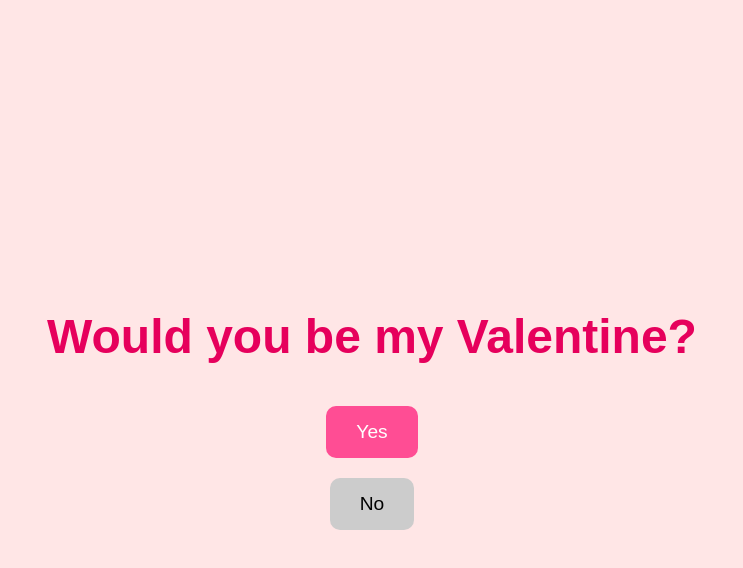
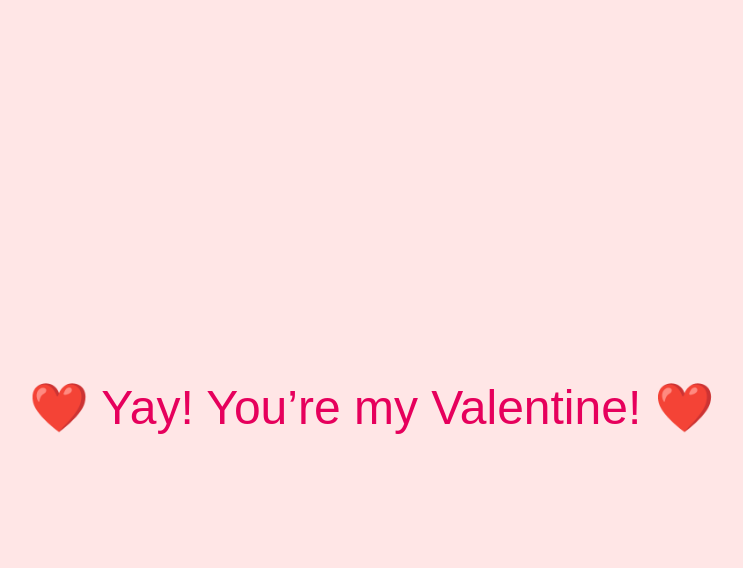
Before and after one commit to Dracofrfr/websites, a plain HTML site: page valentine/index.html in a window 1280 px wide. Both pictures are taken after a click on the button "Yes". Shown: the whole page, without its empty margins (268-1011 px from the left). Drawn offline with Linux system fonts and the light colour scheme.

Commit message:
Update index.html

```diff
--- a/valentine/index.html
+++ b/valentine/index.html
@@ -14,6 +14,7 @@
     background: #ffe6e6;
     font-family: Arial, sans-serif;
     text-align: center;
+    overflow: hidden;
   }
   h1 {
     font-size: 3rem;
@@ -26,10 +27,6 @@
     border: none;
     border-radius: 10px;
     cursor: pointer;
-    transition: transform 0.2s;
-  }
-  button:hover {
-    transform: scale(1.1);
   }
   #yes {
     background-color: #ff4d94;
@@ -38,7 +35,19 @@
   #no {
     background-color: #cccccc;
     color: black;
-    position: relative;
+  }
+
+  /* Message style */
+  #message {
+    display: none;
+    font-size: 3rem;
+    color: #e6005c;
+    animation: fadeIn 1s ease forwards;
+  }
+
+  @keyframes fadeIn {
+    from { opacity: 0; transform: scale(0.5);}
+    to { opacity: 1; transform: scale(1);}
   }
 </style>
 </head>
@@ -48,19 +57,30 @@
 <button id="yes">Yes</button>
 <button id="no">No</button>
 
+<div id="message">❤️ Yay! You’re my Valentine! ❤️</div>
+
 <script>
 const noBtn = document.getElementById('no');
 const yesBtn = document.getElementById('yes');
+const message = document.getElementById('message');
 
-// Fun bakaiti on "No"
-noBtn.addEventListener('mouseenter', () => {
-  const x = Math.random() * 300;
-  const y = Math.random() * 300;
-  noBtn.style.transform = `translate(${x}px, ${y}px)`;
+noBtn.addEventListener('click', () => {
+  // Move to random position on click
+  const x = Math.random() * (window.innerWidth - noBtn.offsetWidth);
+  const y = Math.random() * (window.innerHeight - noBtn.offsetHeight);
+  noBtn.style.position = 'absolute';
+  noBtn.style.left = x + 'px';
+  noBtn.style.top = y + 'px';
 });
 
 yesBtn.addEventListener('click', () => {
-  alert("Yay! ❤️ You're my Valentine!");
+  // Hide everything else
+  document.querySelector('h1').style.display = 'none';
+  yesBtn.style.display = 'none';
+  noBtn.style.display = 'none';
+
+  // Show message
+  message.style.display = 'block';
 });
 </script>
 
```
